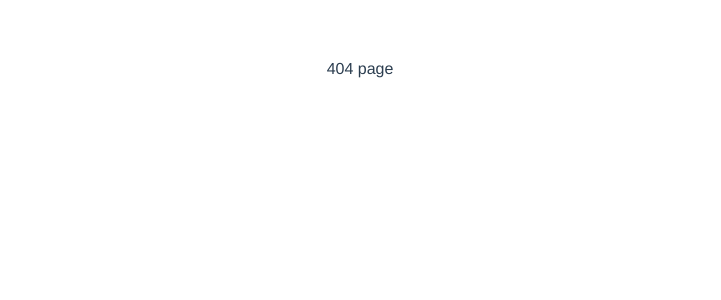
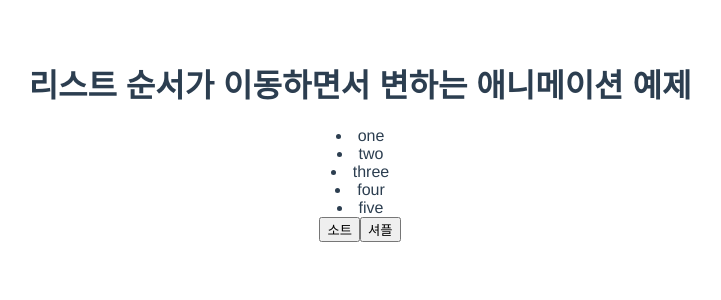
Before and after one commit to MinJaehyun/study-vue, a Vue app: page /transtest3 in a window 1280 px wide. Shown: the top 300 px of the page, without its empty margins (280-1001 px from the left). Built offline with nearby package versions, Linux system fonts and the light colour scheme.

Commit message:
Add TransTest3

```diff
--- a/public/index.html
+++ b/public/index.html
@@ -12,9 +12,10 @@
     <!--      google.charts.load('current', {packages: ['corechart']});-->
     <!--      google.charts.setOnLoadCallback(drawBasic);-->
     <!--    </script>-->
-
     <!-- 트윈맥스 라이브러리 로드 -->
     <!--    <script src="https://cdnjs.cloudflare.com/ajax/libs/gsap/3.10.4/gsap.min.js"></script>-->
+      <!-- 셔플 설정을 위한 lodash cdn 가져오기 -->
+      <!--      <script src="https://cdnjs.cloudflare.com/ajax/libs/lodash.js/4.17.15/lodash.min.js"></script>-->
   </head>
   <body>
     <noscript>
--- /dev/null
+++ b/src/components/study/220528/TransTest3.vue
@@ -0,0 +1,57 @@
+<template>
+  <div>
+    <h1>리스트 순서가 이동하면서 변하는 애니메이션 예제</h1>
+    <transition-group>
+      <li v-for="(num, index) in numList" :key="index">{{ num }}</li>
+    </transition-group>
+    <button @click="sortNumList">소트</button>
+    <button @click="shuffleData">셔플</button>
+  </div>
+</template>
+
+<script lang="ts">
+import { defineComponent } from 'vue';
+
+export default defineComponent({
+  name: 'TransTest3',
+  data() {
+    return {
+      numList: ['one','two','three','four','five'],
+      newShuffleData: []
+    };
+  },
+  methods: {
+    sortNumList() {
+      this.numList.sort((a: any, b: any)=> {
+        return a < b ? -1 : 1
+      })
+    },
+    shuffleData() {
+      // 총 길이에서 1 까지 감소시키며 반복한다
+      // Math.random() * 총길이 사용하여 랜덤한 소수를 생성하고
+      // 위를 Math.floor 로 감싸서 정수를 뽑아내서 변수로 만든다
+      // 이 변수는 기존데이터에 인덱스로 활용하여, 임시 데이터에 추가하고
+      // 위에 설정한 기존데이터에 있던 인덱스는 삭제한다
+      // 반복문이 끝나면 임시데이터를 기존데이터에 담는다
+      let originLength = this.numList.length;
+      for(let i=originLength; originLength>=1; originLength--) {
+        let r = Math.floor(Math.random() * originLength)
+        this.newShuffleData.push(this.numList[r]);
+        this.numList.splice(r, 1);
+      }
+      this.numList = this.newShuffleData;
+    },
+  },
+});
+</script>
+
+<style>
+.v-move {
+  /*transition: 5s;*/
+  /*transition: transform 0.8s ease;*/
+  transition: transform 0.5s ease-out
+}
+</style>
+<!--
+1. 질문하기: v-move 설정 안되는 이유?
+-->
--- a/src/routes/index.ts
+++ b/src/routes/index.ts
@@ -34,9 +34,14 @@ import WatchTest2 from "@/components/study/220528/WatchTest2.vue";
 import TransTest1 from "@/components/study/220528/TransTest1.vue";
 import TransTest2 from "@/components/study/220528/TransTest2.vue";
 import ShuffleTest from "@/components/study/220528/ShuffleTest.vue";
+import TransTest3 from "@/components/study/220528/TransTest3.vue";
 
 // routes 설정
 const routes = [
+  {
+    path: '/transtest3',
+    component: TransTest3,
+  },
   {
     path: '/shuffletest',
     component: ShuffleTest,
```
